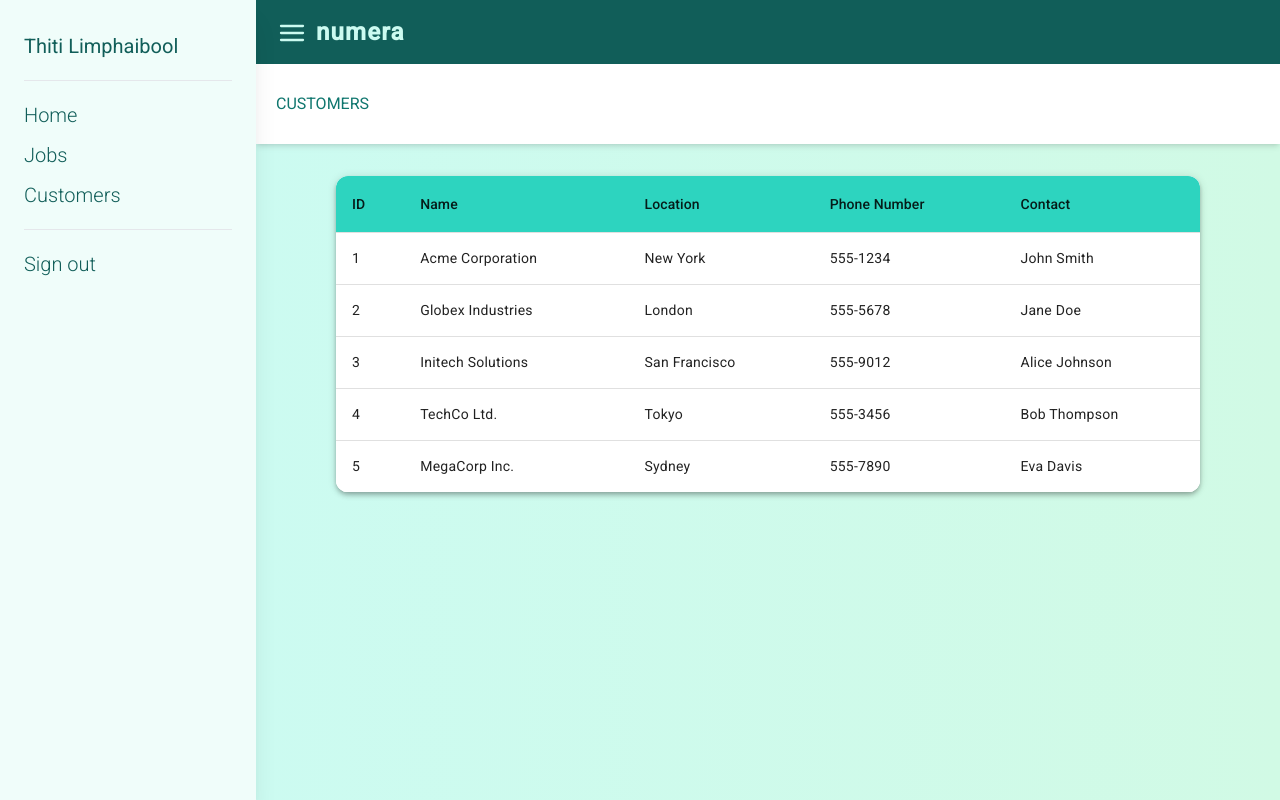
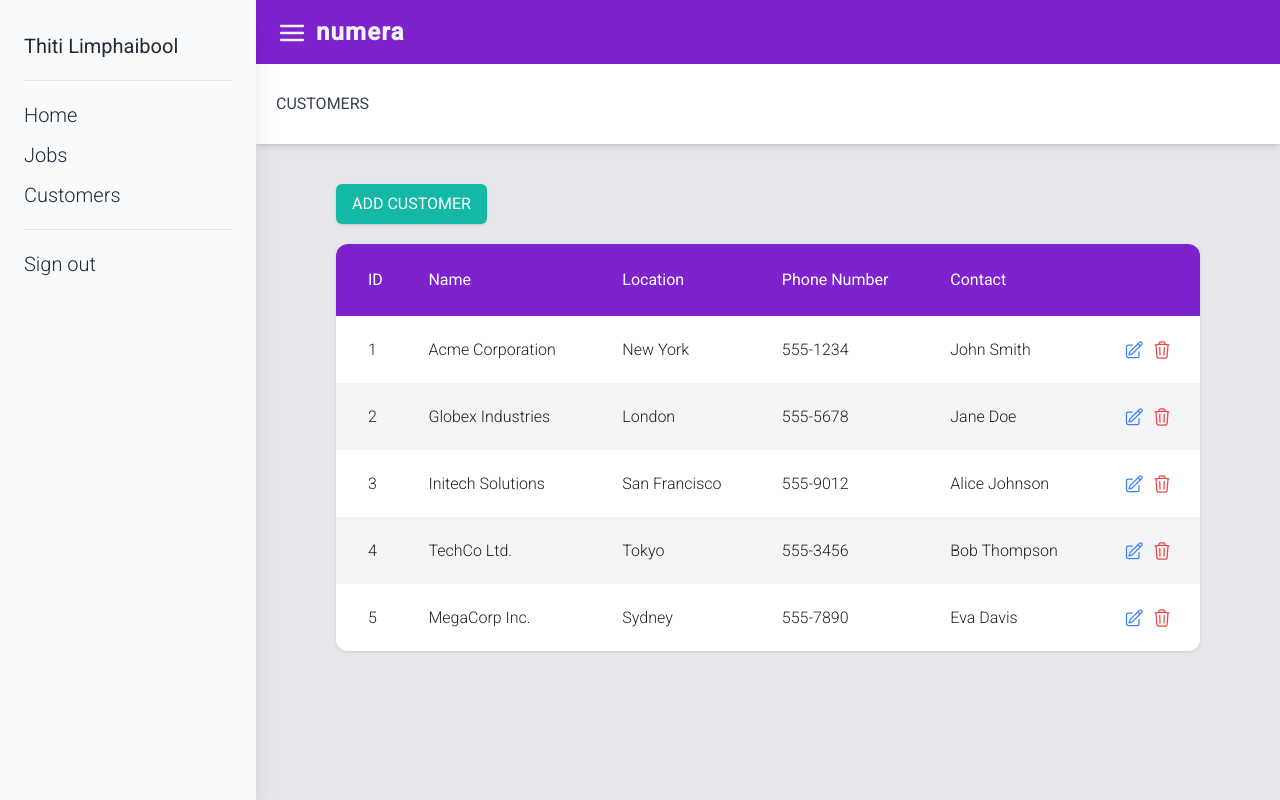
Before and after one commit to thiti-lim/job-costing-app, an Angular app: page /customer/list in a window 1280 px wide. Built offline with nearby package versions, Linux system fonts and the light colour scheme.

Commit message:
customer list with ui color change

```diff
--- a/src/app/app.component.html
+++ b/src/app/app.component.html
@@ -3,31 +3,30 @@
     #sidenav
     mode="side"
     opened="true"
-    class="w-64 bg-teal-50 shadow-xl border-x-teal-200 border-x-0"
+    class="w-64 bg-gray-50 shadow-xl border-x-gray-200 border-x-0"
   >
     <ul>
       <ul class="px-6 py-8">
-        <li class="text-teal-800 font-l text-xl mb-5">Thiti Limphaibool</li>
+        <li class="text-gray-800 font-l text-xl mb-5">Thiti Limphaibool</li>
         <hr />
-        <li class="text-teal-800 font-thin text-xl mb-3 mt-5">
+        <li class="text-gray-800 font-thin text-xl mb-3 mt-5">
           <a routerLink="/home">Home</a>
         </li>
-        <li class="text-teal-800 font-thin text-xl mb-3">
+        <li class="text-gray-800 font-thin text-xl mb-3">
           <a routerLink="/job">Jobs</a>
         </li>
-        <li class="text-teal-800 font-thin text-xl mb-5">
+        <li class="text-gray-800 font-thin text-xl mb-5">
           <a routerLink="/customer">Customers</a>
         </li>
         <hr />
-        <li class="text-teal-800 font-thin text-xl mt-5">Sign out</li>
+        <li class="text-gray-800 font-thin text-xl mt-5">Sign out</li>
       </ul>
     </ul>
     <!-- Content of the sidenav -->
   </mat-sidenav>
 
-  <!-- <mat-sidenav-content class="bg-teal-50"> -->
-  <mat-sidenav-content class="bg-gradient-to-r from-teal-100 to-emerald-100">
-    <div class="flex items-center bg-teal-800 h-16">
+  <mat-sidenav-content class="bg-gray-200">
+    <div class="flex items-center bg-purple-700 h-16">
       <button (click)="sidenav.toggle()">
         <svg
           xmlns="http://www.w3.org/2000/svg"
@@ -35,7 +34,7 @@
           viewBox="0 0 24 24"
           stroke-width="1.7"
           stroke="currentColor"
-          class="mt-0.5 w-8 h-8 ml-5 text-teal-100"
+          class="mt-0.5 w-8 h-8 ml-5 text-gray-100"
         >
           <path
             stroke-linecap="round"
@@ -44,7 +43,7 @@
           />
         </svg>
       </button>
-      <div class="text-teal-100 ml-2 text-2xl font-semibold">
+      <div class="text-gray-100 ml-2 text-2xl font-semibold">
         <h1 style="letter-spacing: 0.05em">numera</h1>
       </div>
     </div>
--- a/src/app/app.module.ts
+++ b/src/app/app.module.ts
@@ -12,6 +12,7 @@ import { AddJobComponent } from './job/add-job/add-job.component';
 import { JobDetailComponent } from './job/job-detail/job-detail.component';
 import { HomeComponent } from './home/home.component';
 import { CustomerListComponent } from './customer/customer-list/customer-list.component';
+import { DeleteDialogComponent } from './components/dialog/delete-dialog/delete-dialog.component';
 
 const routes: Routes = [
   { path: 'home', component: HomeComponent },
@@ -31,6 +32,7 @@ const routes: Routes = [
     JobDetailComponent,
     HomeComponent,
     CustomerListComponent,
+    DeleteDialogComponent,
   ],
   imports: [
     BrowserModule,
--- /dev/null
+++ b/src/app/components/dialog/delete-dialog/delete-dialog.component.html
@@ -0,0 +1,10 @@
+<div class="w-80 p-2">
+  <h2 mat-dialog-title>Delete</h2>
+  <mat-dialog-content>
+    Are you sure you want to delete this item?
+  </mat-dialog-content>
+  <mat-dialog-actions align="end">
+    <button mat-button mat-dialog-close>Cancel</button>
+    <button mat-button color="warn" (click)="onDelete()">Delete</button>
+  </mat-dialog-actions>
+</div>
--- /dev/null
+++ b/src/app/components/dialog/delete-dialog/delete-dialog.component.ts
@@ -0,0 +1,21 @@
+import { Component, EventEmitter, Inject, Input, Output } from '@angular/core';
+import { MatDialogRef, MAT_DIALOG_DATA } from '@angular/material/dialog';
+
+@Component({
+  selector: 'delete-dialog',
+  templateUrl: './delete-dialog.component.html',
+  styleUrls: ['./delete-dialog.component.css'],
+})
+export class DeleteDialogComponent {
+  @Output() deleteConfirmed = new EventEmitter<void>();
+
+  constructor(
+    public dialogRef: MatDialogRef<DeleteDialogComponent>,
+    @Inject(MAT_DIALOG_DATA) public data: any
+  ) {}
+
+  onDelete(): void {
+    this.deleteConfirmed.emit();
+    this.dialogRef.close();
+  }
+}
--- a/src/app/components/page-header/page-header.component.html
+++ b/src/app/components/page-header/page-header.component.html
@@ -1,3 +1,3 @@
-<div class="flex items-center bg-white h-20 border-y-teal-200 shadow-md">
-  <p class="ml-5 text-teal-700">{{ pageTitle | uppercase }}</p>
+<div class="flex items-center bg-white h-20 border-y-gray-200 shadow-md">
+  <p class="ml-5 text-gray-700">{{ pageTitle | uppercase }}</p>
 </div>
--- a/src/app/customer/customer-list/customer-list.component.html
+++ b/src/app/customer/customer-list/customer-list.component.html
@@ -1,43 +1,84 @@
 <page-header [pageTitle]="pageTitle"></page-header>
-<div class="flex justify-center my-8 mx-20">
-  <table
-    mat-table
-    [dataSource]="customers"
-    class="mat-elevation-z4 overflow-hidden rounded-xl"
-  >
-    <!-- ID Column -->
-    <ng-container matColumnDef="id">
-      <th mat-header-cell *matHeaderCellDef class="bg-teal-400">ID</th>
-      <td mat-cell *matCellDef="let customer">{{ customer.id }}</td>
-    </ng-container>
-
-    <!-- Name Column -->
-    <ng-container matColumnDef="name">
-      <th mat-header-cell *matHeaderCellDef class="bg-teal-400">Name</th>
-      <td mat-cell *matCellDef="let customer">{{ customer.name }}</td>
-    </ng-container>
-
-    <!-- Location Column -->
-    <ng-container matColumnDef="location">
-      <th mat-header-cell *matHeaderCellDef class="bg-teal-400">Location</th>
-      <td mat-cell *matCellDef="let customer">{{ customer.location }}</td>
-    </ng-container>
-
-    <!-- Phone Number Column -->
-    <ng-container matColumnDef="phoneNumber">
-      <th mat-header-cell *matHeaderCellDef class="bg-teal-400">
-        Phone Number
-      </th>
-      <td mat-cell *matCellDef="let customer">{{ customer.phoneNumber }}</td>
-    </ng-container>
-
-    <!-- Contact Column -->
-    <ng-container matColumnDef="contact">
-      <th mat-header-cell *matHeaderCellDef class="bg-teal-400">Contact</th>
-      <td mat-cell *matCellDef="let customer">{{ customer.contact }}</td>
-    </ng-container>
-
-    <tr mat-header-row *matHeaderRowDef="displayedColumns"></tr>
-    <tr mat-row *matRowDef="let row; columns: displayedColumns"></tr>
-  </table>
+<div class="my-10 mx-20">
+  <div>
+    <button class="bg-teal-500 text-white py-2 px-4 rounded-md shadow">
+      ADD CUSTOMER
+    </button>
+  </div>
+  <div class="mt-5">
+    <table
+      class="table-auto w-full bg-white rounded-xl overflow-hidden border-collapse shadow"
+    >
+      <thead class="bg-purple-700 text-left text-white">
+        <tr>
+          <th class="pl-8 pr-4 py-6 font-normal">ID</th>
+          <th class="px-4 py-6 font-normal">Name</th>
+          <th class="px-4 py-6 font-normal">Location</th>
+          <th class="px-4 py-6 font-normal">Phone Number</th>
+          <th class="px-4 py-6 font-normal">Contact</th>
+          <th class="w-24"></th>
+          <!-- Added column for actions -->
+        </tr>
+      </thead>
+      <tbody class="font-light">
+        <tr *ngFor="let customer of customers; even as isEven; odd as isOdd">
+          <td class="pl-8 pr-4 py-4  {{ isEven ? 'bg-white' : 'bg-gray-100' }}">
+            {{ customer.id }}
+          </td>
+          <td class="py-4 px-4 {{ isEven ? 'bg-white' : 'bg-gray-100' }}">
+            {{ customer.name }}
+          </td>
+          <td class="py-4 px-4 {{ isEven ? 'bg-white' : 'bg-gray-100' }}">
+            {{ customer.location }}
+          </td>
+          <td class="py-4 px-4 {{ isEven ? 'bg-white' : 'bg-gray-100' }}">
+            {{ customer.phoneNumber }}
+          </td>
+          <td class="py-4 px-4 {{ isEven ? 'bg-white' : 'bg-gray-100' }}">
+            {{ customer.contact }}
+          </td>
+          <td class="py-4 px-4 {{ isEven ? 'bg-white' : 'bg-gray-100' }}">
+            <button
+              class="text-blue-500 hover:text-blue-700 mx-1 mt-2"
+              (click)="editCustomer(customer)"
+            >
+              <svg
+                xmlns="http://www.w3.org/2000/svg"
+                fill="none"
+                viewBox="0 0 24 24"
+                stroke-width="1.5"
+                stroke="currentColor"
+                class="w-5 h-5"
+              >
+                <path
+                  stroke-linecap="round"
+                  stroke-linejoin="round"
+                  d="M16.862 4.487l1.687-1.688a1.875 1.875 0 112.652 2.652L10.582 16.07a4.5 4.5 0 01-1.897 1.13L6 18l.8-2.685a4.5 4.5 0 011.13-1.897l8.932-8.931zm0 0L19.5 7.125M18 14v4.75A2.25 2.25 0 0115.75 21H5.25A2.25 2.25 0 013 18.75V8.25A2.25 2.25 0 015.25 6H10"
+                />
+              </svg>
+            </button>
+            <button
+              class="text-red-500 hover:text-red-700 mx-1 mt-2"
+              (click)="deleteCustomer(customer)"
+            >
+              <svg
+                xmlns="http://www.w3.org/2000/svg"
+                fill="none"
+                viewBox="0 0 24 24"
+                stroke-width="1.5"
+                stroke="currentColor"
+                class="w-5 h-5"
+              >
+                <path
+                  stroke-linecap="round"
+                  stroke-linejoin="round"
+                  d="M14.74 9l-.346 9m-4.788 0L9.26 9m9.968-3.21c.342.052.682.107 1.022.166m-1.022-.165L18.16 19.673a2.25 2.25 0 01-2.244 2.077H8.084a2.25 2.25 0 01-2.244-2.077L4.772 5.79m14.456 0a48.108 48.108 0 00-3.478-.397m-12 .562c.34-.059.68-.114 1.022-.165m0 0a48.11 48.11 0 013.478-.397m7.5 0v-.916c0-1.18-.91-2.164-2.09-2.201a51.964 51.964 0 00-3.32 0c-1.18.037-2.09 1.022-2.09 2.201v.916m7.5 0a48.667 48.667 0 00-7.5 0"
+                />
+              </svg>
+            </button>
+          </td>
+        </tr>
+      </tbody>
+    </table>
+  </div>
 </div>
--- a/src/app/customer/customer-list/customer-list.component.ts
+++ b/src/app/customer/customer-list/customer-list.component.ts
@@ -1,6 +1,9 @@
 import { Customer } from 'src/app/models/customer.model';
 import { CustomerService } from './../customer.service';
-import { Component } from '@angular/core';
+import { Component, ViewChild } from '@angular/core';
+import { MatDialog } from '@angular/material/dialog';
+import { DeleteDialogComponent } from 'src/app/components/dialog/delete-dialog/delete-dialog.component';
+import { MatTable } from '@angular/material/table';
 
 @Component({
   selector: 'app-customer-list',
@@ -8,7 +11,10 @@ import { Component } from '@angular/core';
   styleUrls: ['./customer-list.component.css'],
 })
 export class CustomerListComponent {
-  constructor(private customerService: CustomerService) {}
+  constructor(
+    private customerService: CustomerService,
+    private dialog: MatDialog
+  ) {}
   pageTitle: string = 'customers';
   customers: Customer[] = [];
   displayedColumns: string[] = [
@@ -17,9 +23,23 @@ export class CustomerListComponent {
     'location',
     'phoneNumber',
     'contact',
+    'actions',
   ];
 
   ngOnInit(): void {
     this.customers = this.customerService.getCustomers();
   }
+  editCustomer(customer: Customer) {
+    // Handle edit action
+    console.log('Editing customer:', customer);
+  }
+
+  deleteCustomer(customer: Customer) {
+    // Handle delete action
+    const dialogRef = this.dialog.open(DeleteDialogComponent);
+    dialogRef.afterClosed().subscribe(() => {
+      this.customerService.deleteCustomer(customer);
+    });
+    this.customers = this.customerService.getCustomers();
+  }
 }
--- a/src/app/customer/customer.service.ts
+++ b/src/app/customer/customer.service.ts
@@ -22,4 +22,11 @@ export class CustomerService {
   getCustomers(): Customer[] {
     return this.customers;
   }
+
+  deleteCustomer(customer: Customer): void {
+    const index = this.customers.indexOf(customer);
+    if (index > -1) {
+      this.customers.splice(index, 1);
+    }
+  }
 }
```
Also changed, not shown: src/app/components/dialog/delete-dialog/delete-dialog.component.css (added).
